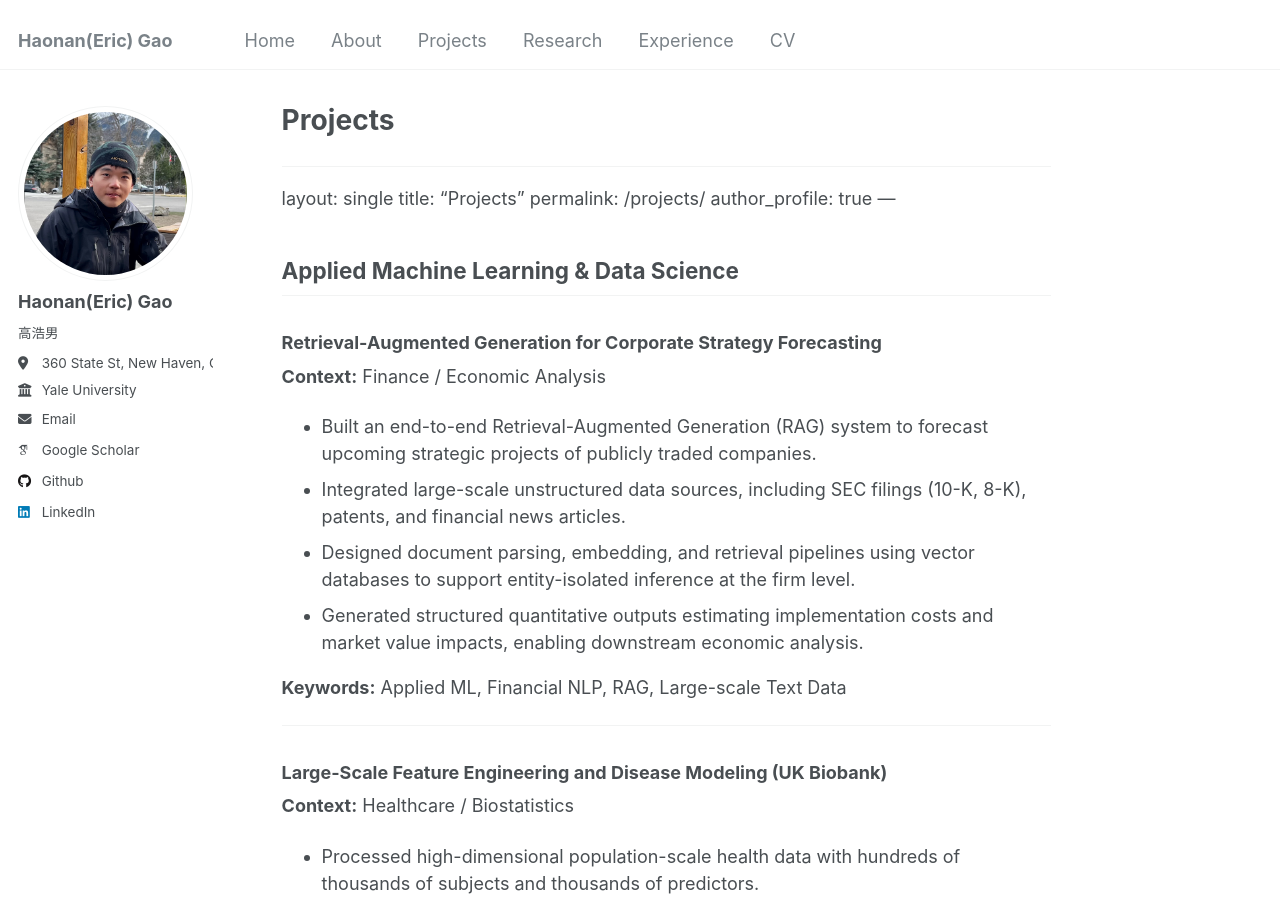
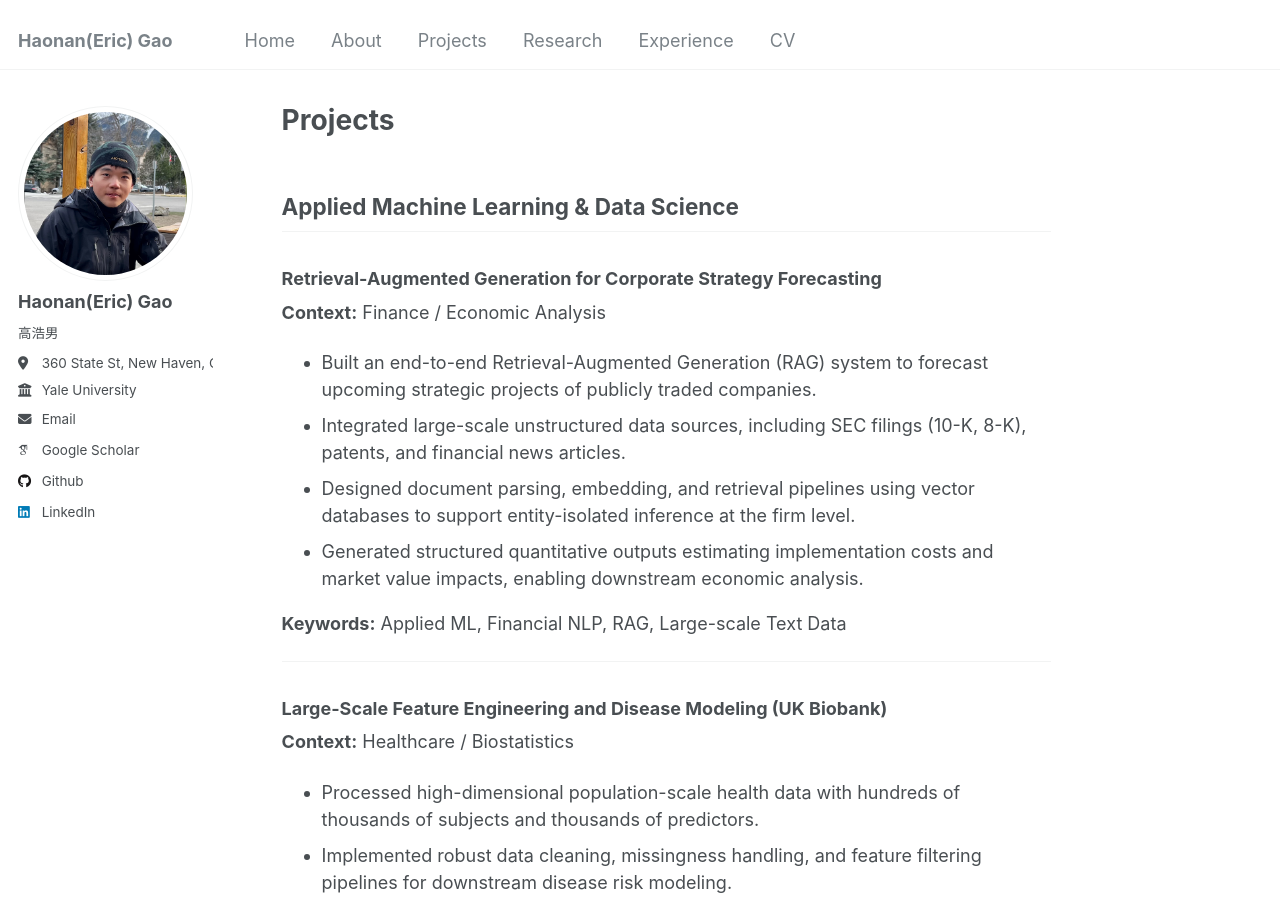
Before and after one commit to rampageoppa/rampageoppa.github.io, a Jekyll site: the page built from _pages/projects.md, in a window 1280 px wide and 900 px high. Built offline with Jekyll 4.4.1, drawn with Linux system fonts in a browser that asks for light colours; some web fonts are replaced.

Commit message:
Update projects.md

```diff
--- a/_pages/projects.md
+++ b/_pages/projects.md
@@ -1,9 +1,3 @@
----
-layout: single
-title: "Projects"
-permalink: /projects/
-author_profile: true
----
 ---
 layout: single
 title: "Projects"
```
